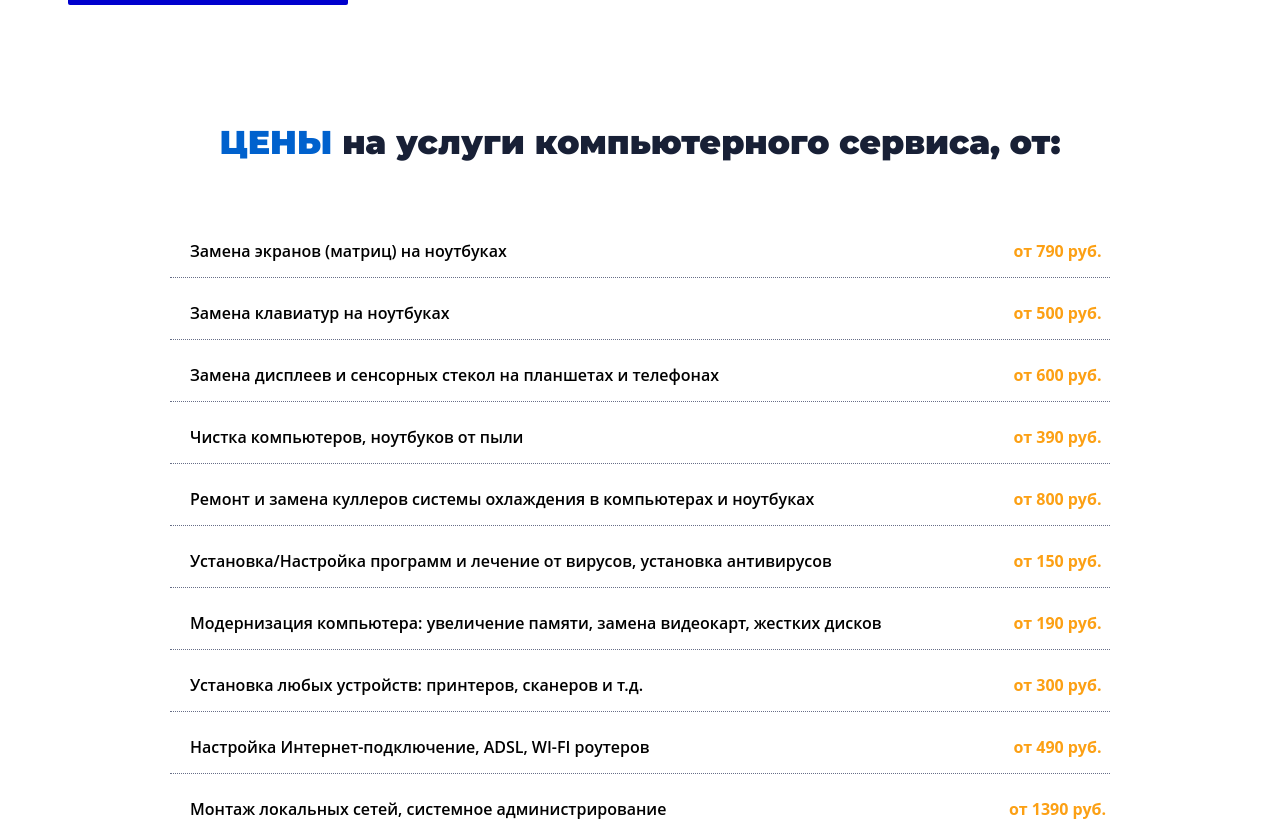
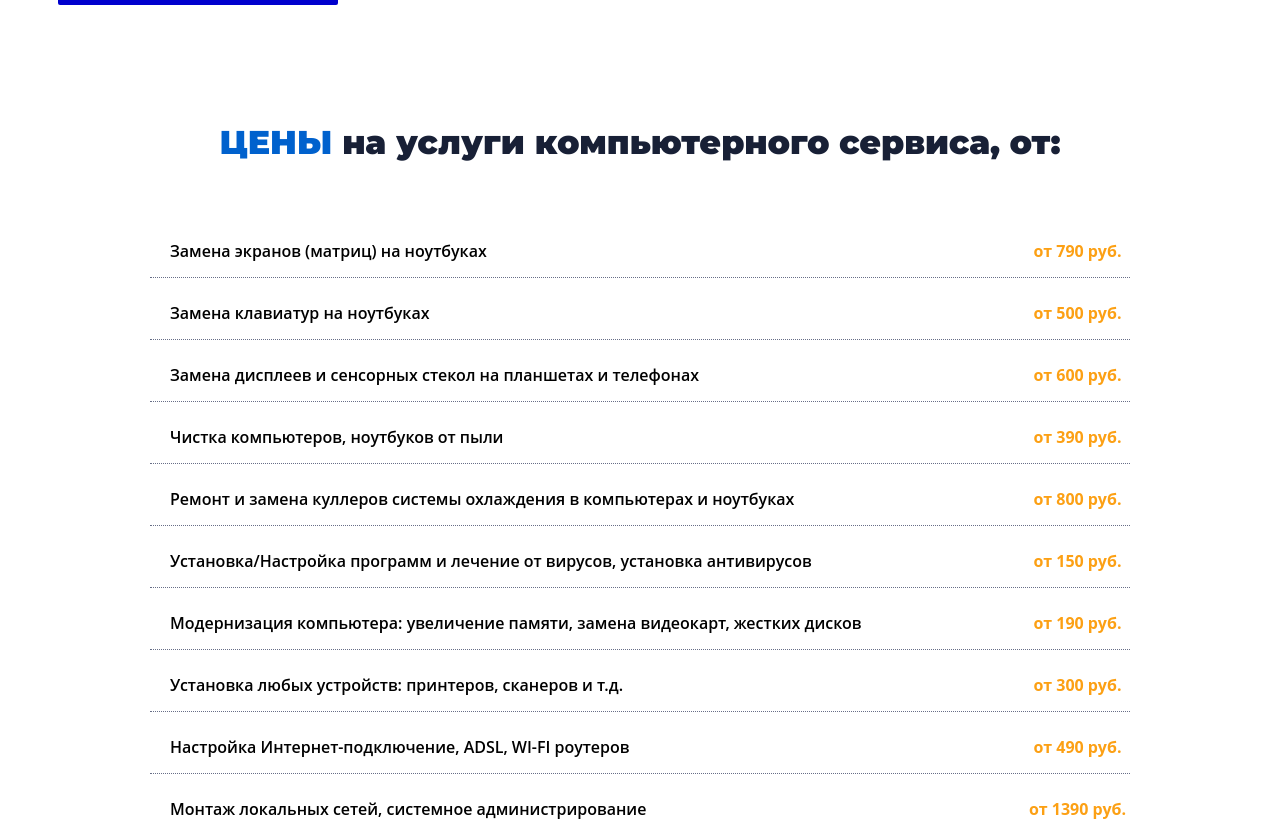
Before and after one commit to coubston/My_Computer_22, a plain HTML site: page index.html in a window 1280 px wide. Shown: the part 2631-3465 px from the top of the page. Drawn offline with Linux system fonts and the light colour scheme; files whose address does not match are found by name.

Commit message:
Update style.css

```diff
--- a/css/style.css
+++ b/css/style.css
@@ -4,7 +4,7 @@ body{
 .container{
     max-width: 1180px;
     margin: 0 auto;
-    padding: 0 10px;
+    padding: 0px;
 }
 .header{
     position: fixed;
```
